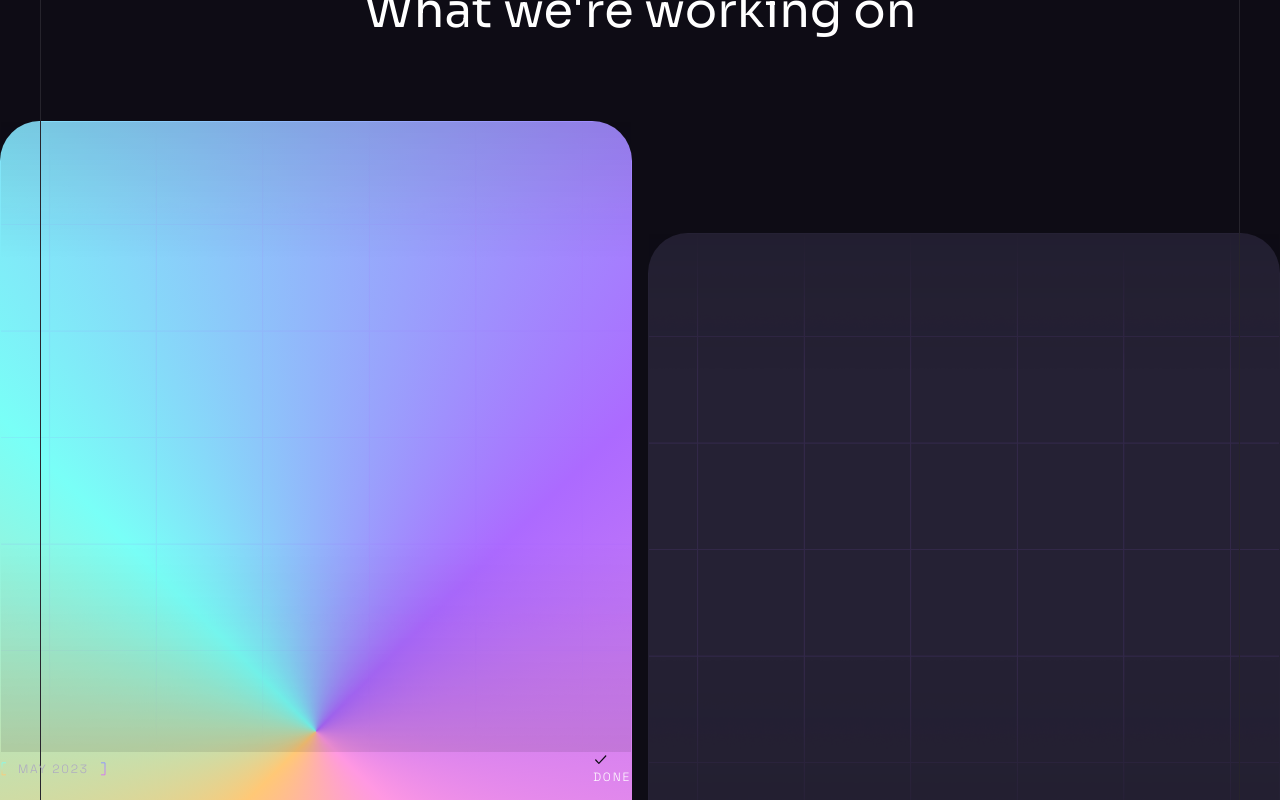
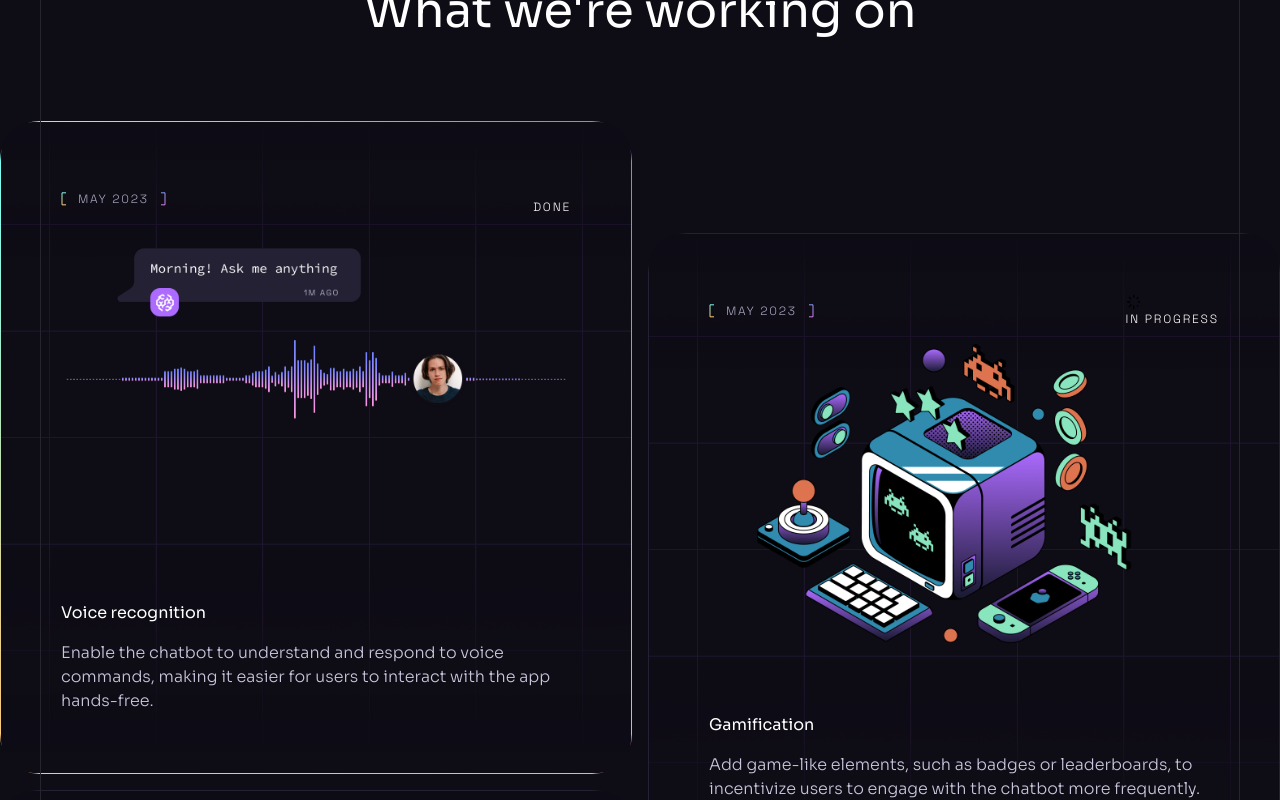
Before and after one commit to ahteshamsalamatansari/sass-ui-react, a React (Vite) app: page / in a window 1280 px wide. Shown: the part 6840-7640 px from the top of the page. Built offline with nearby package versions, Linux system fonts and the light colour scheme.

Commit message:
Working on roadmap section

```diff
--- a/src/components/Roadmap.jsx
+++ b/src/components/Roadmap.jsx
@@ -19,8 +19,8 @@ const Roadmap = () => {
                   item.colorful ? "bg-conic-gradient" : "bg-n-6"
                 }`}
               >
-                <div>
-                  <div>
+                <div className="relative p-8 bg-n-8 rounded-[2rem] overflow-hidden xl:p-15">
+                  <div className="absolute top-0 left-0 max-w-full">
                     <img
                       src={grid}
                       alt="grid"
```
